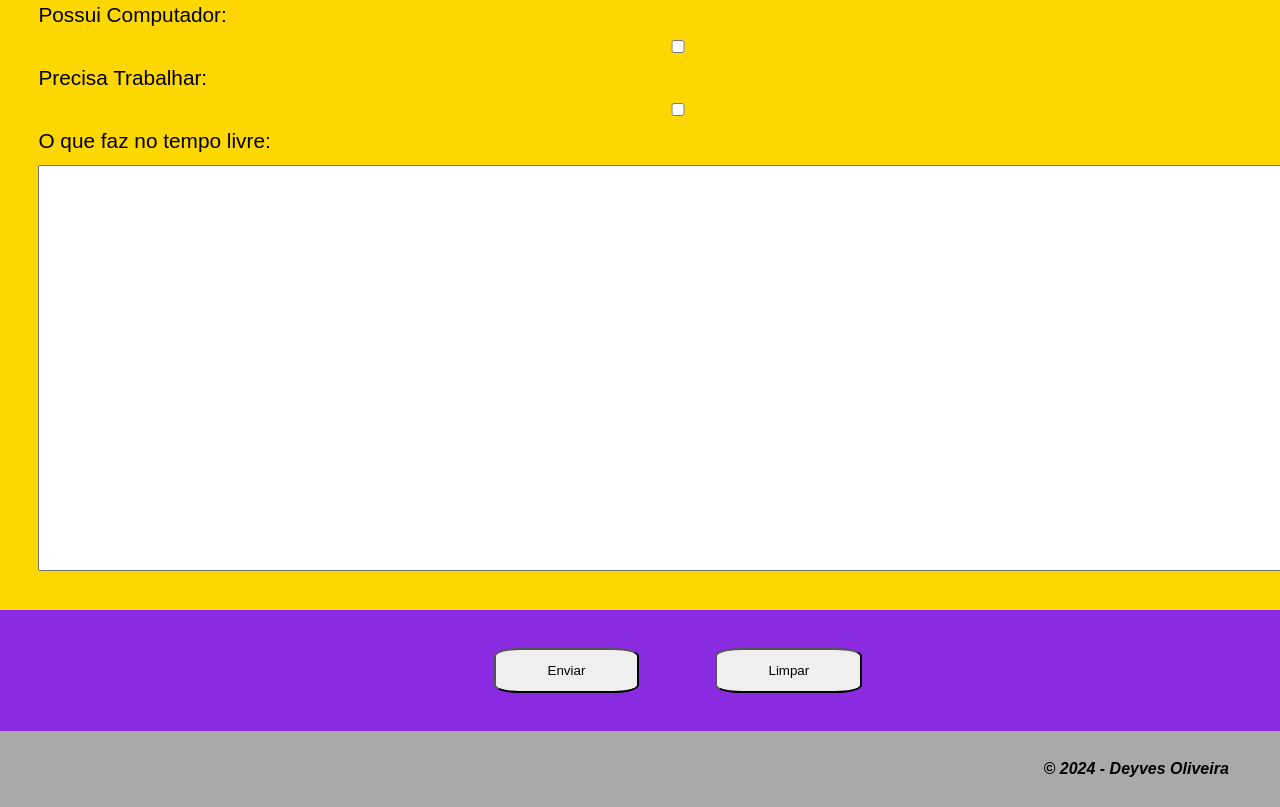
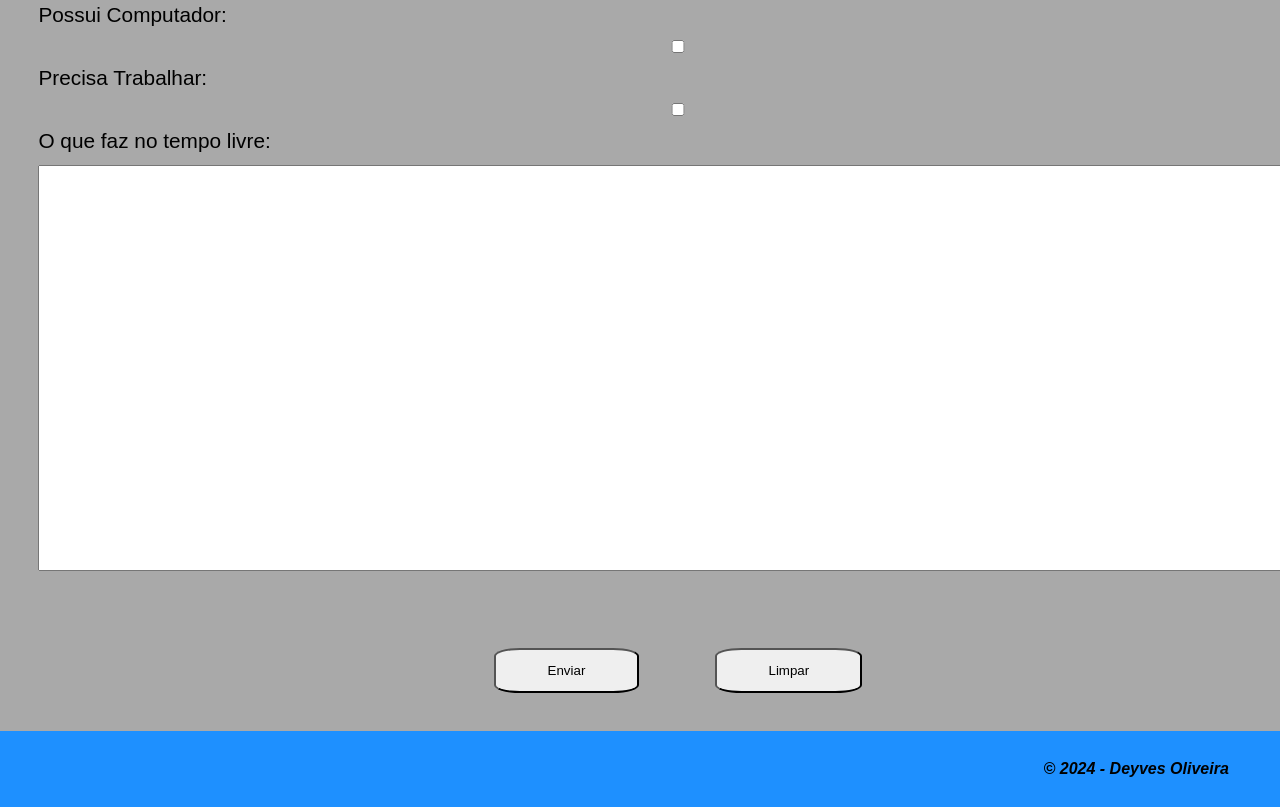
Before and after one commit to CristianDeyves/priojeto-2-web1, a plain HTML site: page mini-projeto-2/formumario/index.html in a window 1280 px wide. Shown: the part 1538-2345 px from the top of the page. Drawn offline with Linux system fonts and the light colour scheme.

Commit message:
Atualizações de estilo no formulário

```diff
--- a/mini-projeto-2/formumario/style/style.css
+++ b/mini-projeto-2/formumario/style/style.css
@@ -29,7 +29,6 @@ button {
 }
 #DadosPessoais {
     width: 100%;
-    background-color: red;
     color: black;
     padding: 2% 3%;
     margin: 0%;
@@ -39,7 +38,6 @@ button {
 }
 #Endereco {
     width: 100%;
-    background-color: green;
     color: black;
     padding: 2% 3%;
     margin: 0%;
@@ -49,7 +47,6 @@ button {
 }
 #DadosSociais {
     width: 100%;
-    background-color: gold;
     color: black;
     padding: 2% 3%;
     margin: 0%;
@@ -59,7 +56,6 @@ button {
 }
 #Botoes {
     width: 100%;
-    background-color: blueviolet;
     padding: 2% 3%;
     margin: 0%;
     display: flex;
@@ -69,6 +65,7 @@ button {
     width: 100%;
     padding: 1%;
     bottom: 0%;
+    background-color: dodgerblue;
 }
 #Footer p {
     padding-right: 5%;
```
